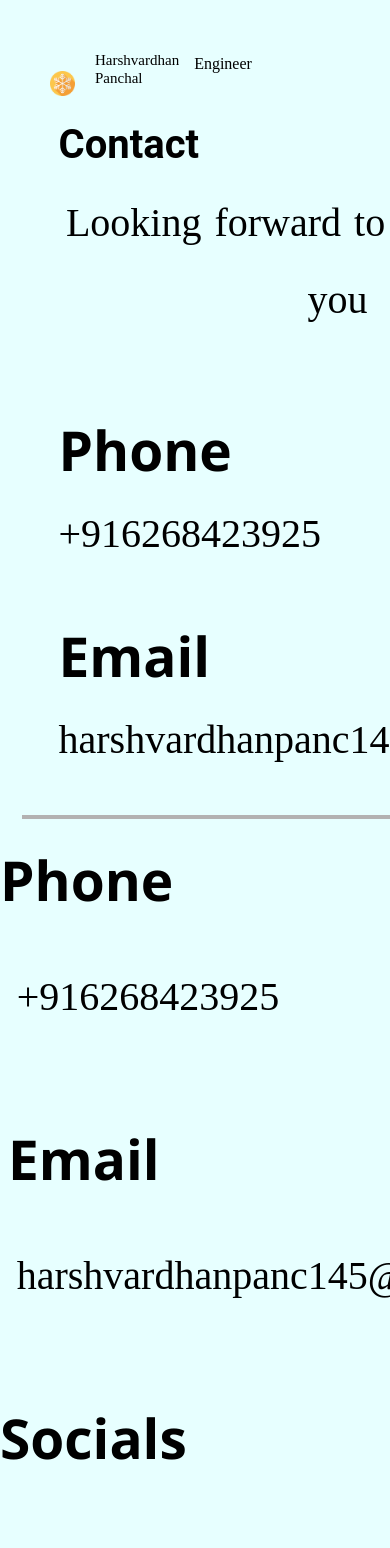
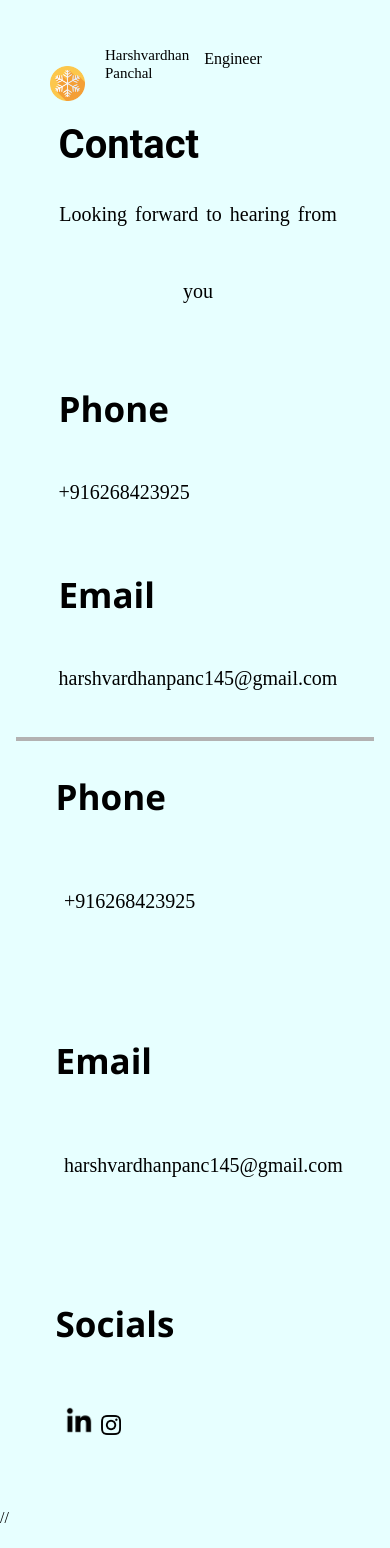
Before and after one commit to harshu-panchal/myportfolio, a React (Vite) app: page /myportfolio/Contact in a window 390 px wide. Shown: the top 1548 px of the page. Built offline with nearby package versions, Linux system fonts and the light colour scheme.

Commit message:
sixth commit

```diff
--- a/src/components/responsive.css
+++ b/src/components/responsive.css
@@ -32,8 +32,8 @@
 
     .logo-image {
         padding-top: 20px;
-        width: 25px;
-        height: 25px;
+        width: 35px;
+        height: 35px;
     }
 
     .logo-and-content {
@@ -50,25 +50,25 @@
     }
 
     .my-image {
-        width: 700px;
-        height: 700px;
+        width: 300px;
+        height: 300px;
     }
 
     .heading {
-        font-size: 100px;
+        font-size: 80px;
         text-align: center;
         padding-bottom: 6%;
     }
 
     .sub-heading {
-        font-size: 55px;
+        font-size: 35px;
         text-align: center;
         line-height: 90px;
         padding-bottom: 4%;
     }
 
     .bio {
-        font-size: 40px;
+        font-size: 20px;
         text-align: center;
         line-height: 77px;
     }
@@ -80,8 +80,8 @@
     }
 
     .buttonn {
-        width: 200px;
-        height: 200px;
+        width: 70px;
+        height: 70px;
     }
 
     .footer-data {
@@ -414,13 +414,13 @@
     }
 
     .socials {
-        width: 20px;
-        height: 20px;
+        width: 30px;
+        height: 30px;
     }
 
     .instagram {
-        width: 10px;
-        height: 10px;
+        width: 20px;
+        height: 20px;
     }
 
     .creator-name {
```
